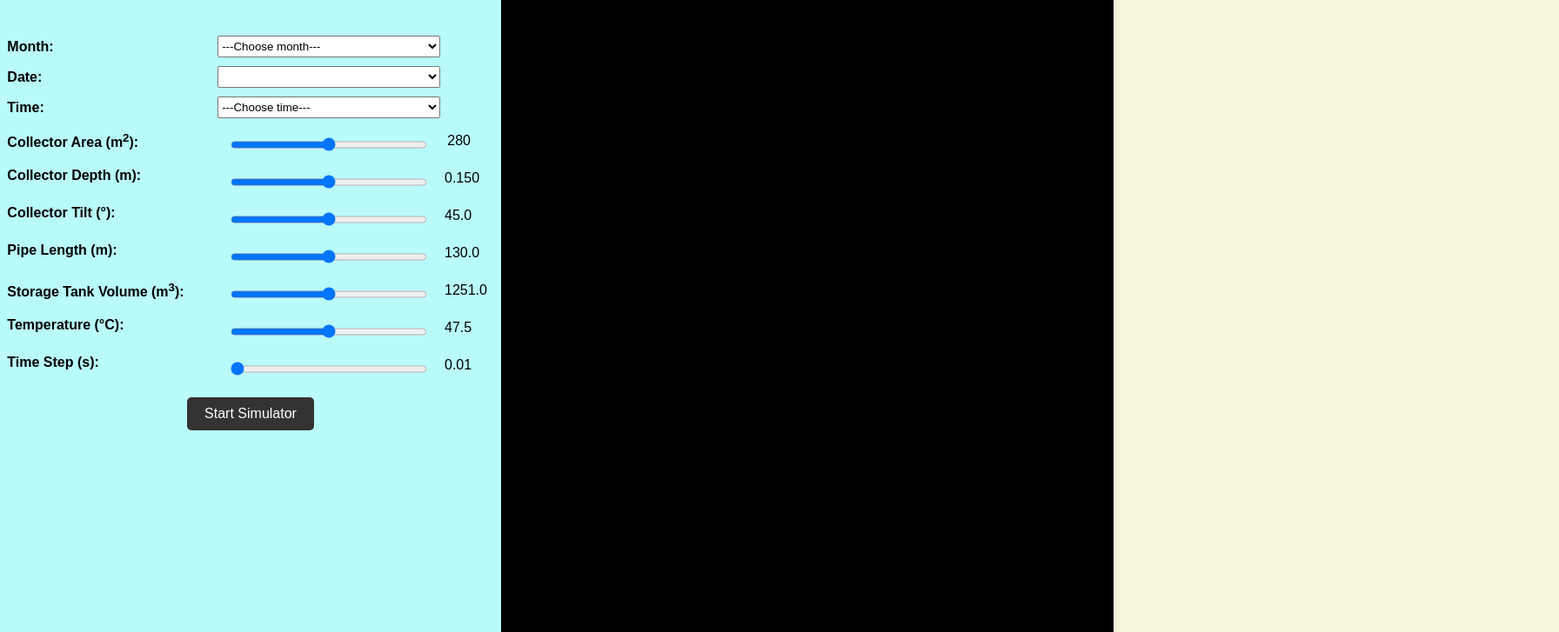
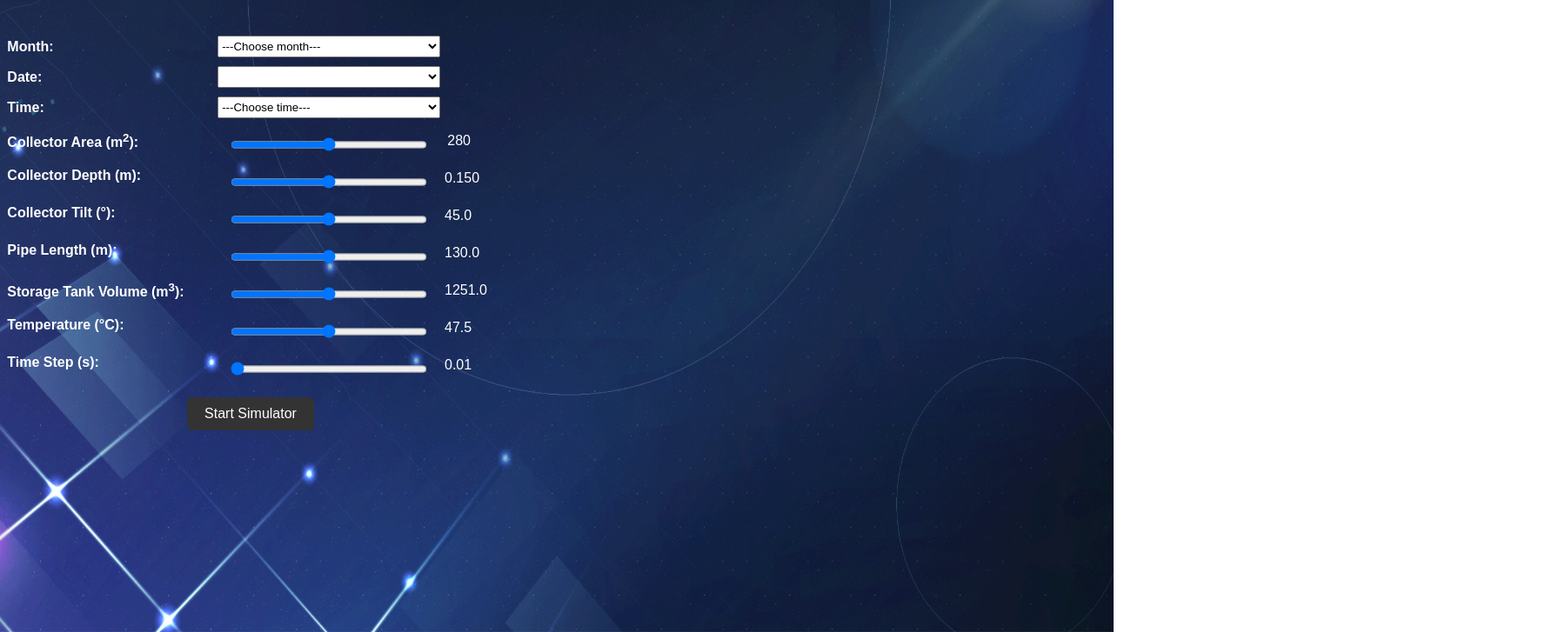
Before and after one commit to reshmar00/Solar-Water-Heater-Simulation, a website with bundled scripts: page simulator/index.html in a window 1280 px wide. Shown: the part 73-800 px from the top of the page at 87% size, 1792 px wide, since content can reach past the window. Built offline with nearby package versions, Linux system fonts and the light colour scheme.

Commit message:
Updated the backgroud for a more modern look

```diff
--- a/simulator/controller.js
+++ b/simulator/controller.js
@@ -84,8 +84,9 @@ const controller = {
         let elapsedSeconds = 0;  // Start from 0 seconds
 
         let intervalId = setInterval(() => {
-            // Increase the temperature every 2 iterations (every 400ms)
-            let updateFrequency = 2;
+            // Increase the temperature every 1 iteration (every 400ms)
+            // pass in the slider time-step here //
+            let updateFrequency = 1;
 
             // Increase elapsed time by 0.2 seconds every iteration
             elapsedSeconds += 0.2;
--- a/simulator/index.html
+++ b/simulator/index.html
@@ -136,6 +136,9 @@
     <div class="simulator-results">
         <h2>Simulator Results</h2>
         <pre id="simulator-results-content"></pre>
+        <div class="result-column"></div>
+        <div class="result-column"></div>
+        <div class="result-column"></div>
         <!-- This is where the simulation results or other data will appear -->
         <!-- You can populate this with desired content -->
         <div>
--- a/simulator/styles.css
+++ b/simulator/styles.css
@@ -3,6 +3,8 @@ body, html {
     margin: 0;
     padding: 0;
     font-family: "Bai Jamjuree", sans-serif;
+    color: white;
+    overflow-x: hidden;
 }
 
 h1, h2 {
@@ -13,30 +15,48 @@ h1 {
     color: white;
 }
 h2{
-    color: black;
+    color: white;
 }
 
 .controls-container {
     display: flex;
     height: 100%;
     position: relative;
+    background: url('/bg_solar-2.png') no-repeat center center fixed;
+    background-size: 140% 100%;
 }
-
-.left, .right {
-    height: 100%;
-    overflow: hidden; /* Prevents horizontal scrolling */
-    box-sizing: border-box;
-    position: relative;
+.left, .right, .simulator-results {
+    background-color: transparent;
 }
 
 .left {
-    background-color: #B9FAFA;
+    height: 100%;
+    overflow-x: hidden;
+    overflow-y: hidden;
+    box-sizing: border-box;
+    position: relative;
     width: 45%;
 }
 
 .right {
-    background-color: black;
+    height: 100%;
+    overflow-x: hidden;
+    overflow-y: hidden;
+    box-sizing: border-box;
+    position: relative;
     width: 55%;
+}
+
+.simulator-results {
+    /*background-color: beige;*/
+    width: 40%;
+    height: 100%;
+    /*overflow: hidden;*/
+    position: absolute;
+    box-sizing: border-box;
+    left: 100%;
+    color: white;
+    z-index: 1000;
 }
 
 .options-container {
@@ -140,22 +160,10 @@ select {
     background-color: darkred;
 }
 
-.simulator-results {
-    background-color: beige;
-    width: 40%;
-    height: 100%;
-    /*overflow: hidden;*/
-    position: absolute;
-    box-sizing: border-box;
-    left: 100%;
-    color: black;
-    z-index: 1000;
-}
-
 #simulator-results-content {
     font-family: "Bai Jamjuree", sans-serif;
-    font-size: 20px;
-    color: #000000;
+    font-size: 15px;
+    color: #FFFFFF;
     padding: 20px;
 }
 
```
Also changed, not shown: simulator/bg_solar-2.png (added), simulator/bg_solar.png (added).
